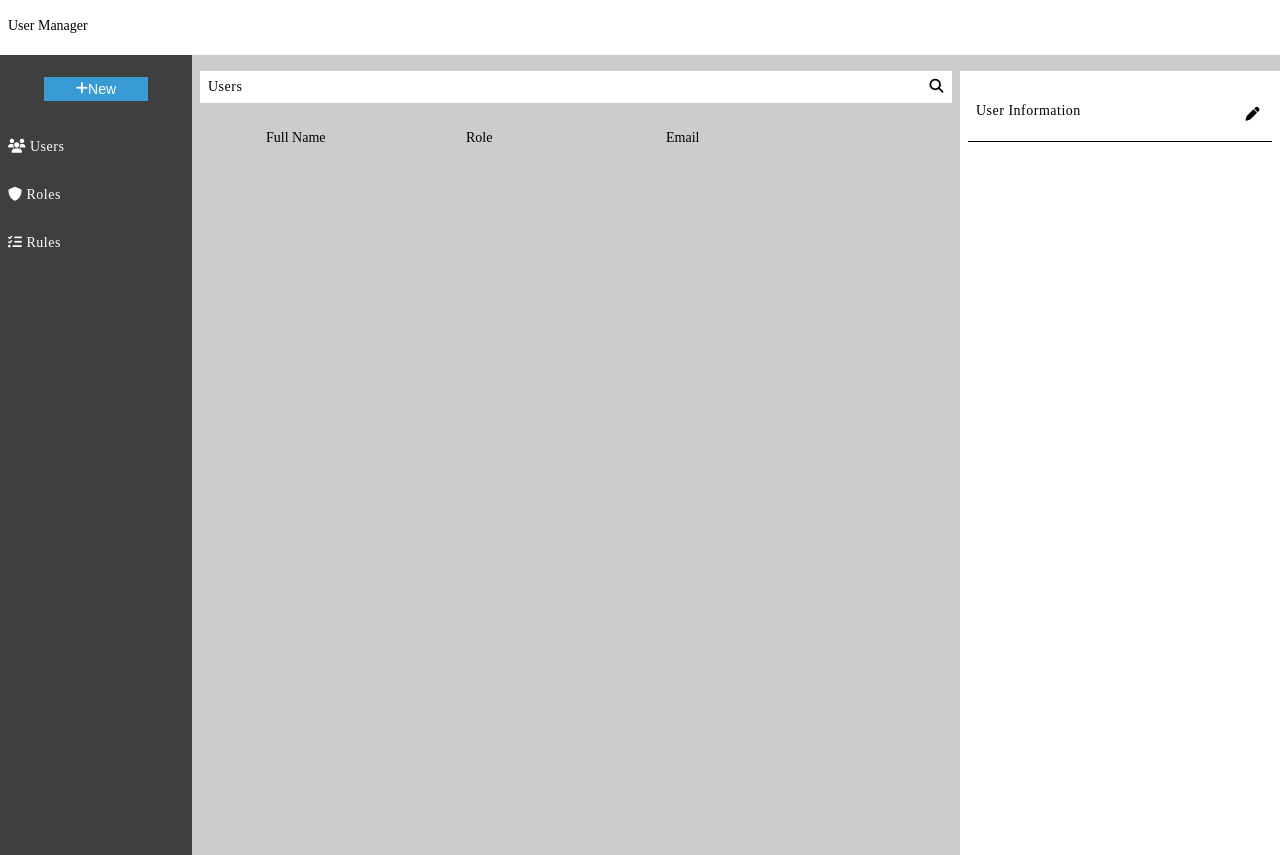
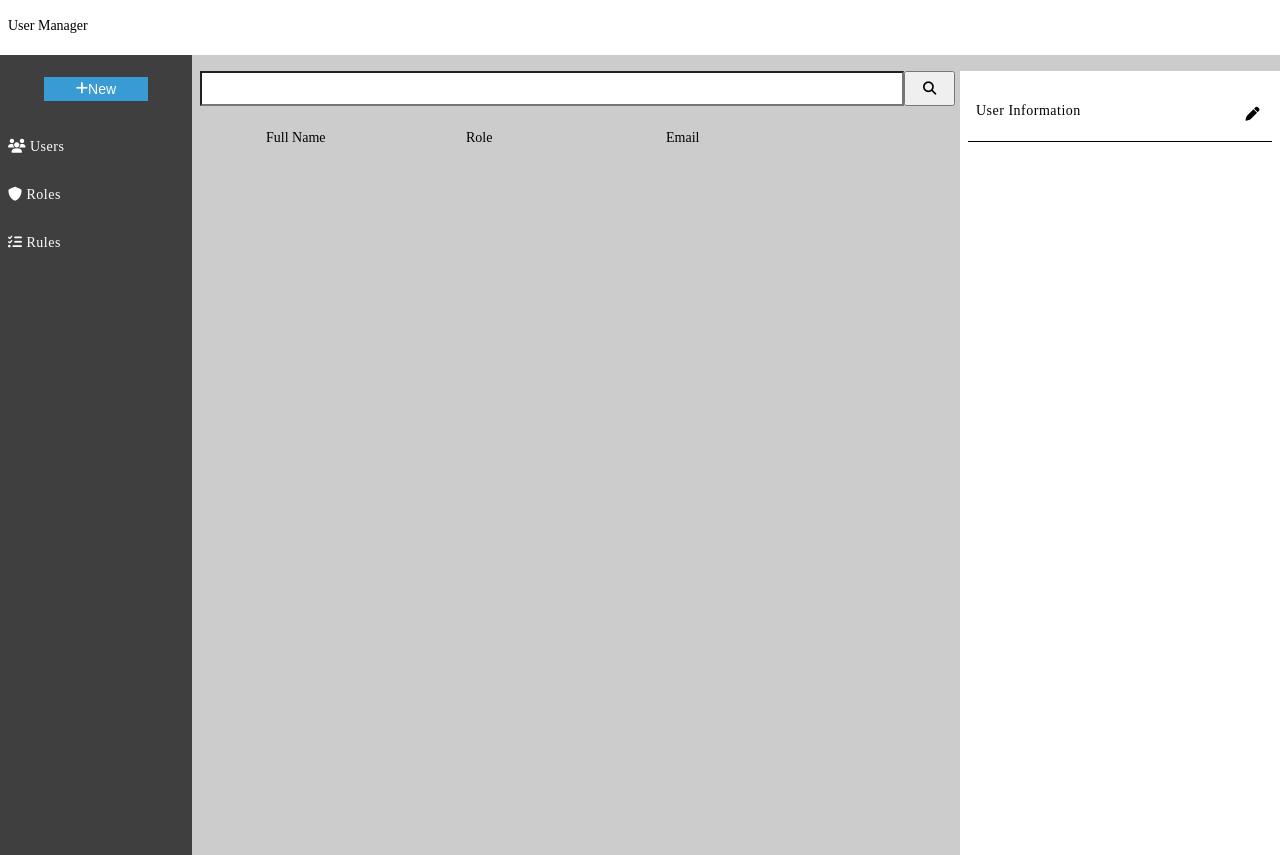
Before and after one commit to baotram204/UseApi_fetch, a plain HTML site: page index.html in a window 1280 px wide. Drawn offline with Linux system fonts and the light colour scheme; no server answers.

Commit message:
bug search

```diff
--- a/index.html
+++ b/index.html
@@ -43,9 +43,11 @@
 
                     <div class="">
                         <div class="col">
-                            <div class="find css-pad">
-                                <p>Users</p>
-                                <i class="fa-solid fa-magnifying-glass"></i>
+                            <div class="js-find">
+                                <input type="text" class="find css-pad"></input>
+                                <button type="submit" class="btnSearch">
+                                    <i class="fa-solid fa-magnifying-glass"></i>
+                                </button>
                             </div>
                             <div class="css_mar50">
                                 <div style="width: 56px; margin: auto;" ></div>
--- a/main.js
+++ b/main.js
@@ -23,13 +23,10 @@ function listTableUsers(users) {
 }
 
 // render infor users
-function renderInfo (users) {
+function handleRenderInfo (users) {
     listUsers.onclick = (e) =>{
         // lấy thông tin khi click vào user
         userCurr = e.target.closest('.users')
-        console.log(userCurr)
-
-
 
         var profile = users[userCurr.dataset.index]
 
@@ -198,6 +195,11 @@ function updateUser(data, id, callback) {
 }
 
 
+function handleFindUser() {
+
+
+}
+
 
 
 // call API
@@ -229,7 +231,8 @@ function createUser(data, callback) {
 
 function start() {
     getUser(listTableUsers)
-    getUser(renderInfo)
+    getUser(handleRenderInfo)
+    handleFindUser()
     handleCreateForm()
     handleOption()
 }
--- a/style.css
+++ b/style.css
@@ -120,19 +120,35 @@ h4 {
 
 .find {
     display: flex;
-    justify-content: space-between;
+    background-color: #fff;
+    padding: 8px 8px;
+    width: 55%;
+}
+
+.js-find {
     position: fixed;
-    background-color: #fff;
-    width: calc(60% - 16px);
-    padding: 8px 8px;
+    display: flex;
+    align-items: center;
+    width: 100%;
+}
+.fa-magnifying-glass {
+    position: fixed;
+}
+
+.btnSearch {
+    width: 4%;
+    height: 35px;
+    display: flex;
+    align-items: center;
+    justify-content: center
 }
 
 .col {
     display: flex;
     position: fixed;
-    width: calc(60%);
     background-color: #ccc;
     height: 100px;
+    width: 60%;
     border-block-start: solid 16px #ccc ;
     padding: 0 8px;
 }
```
